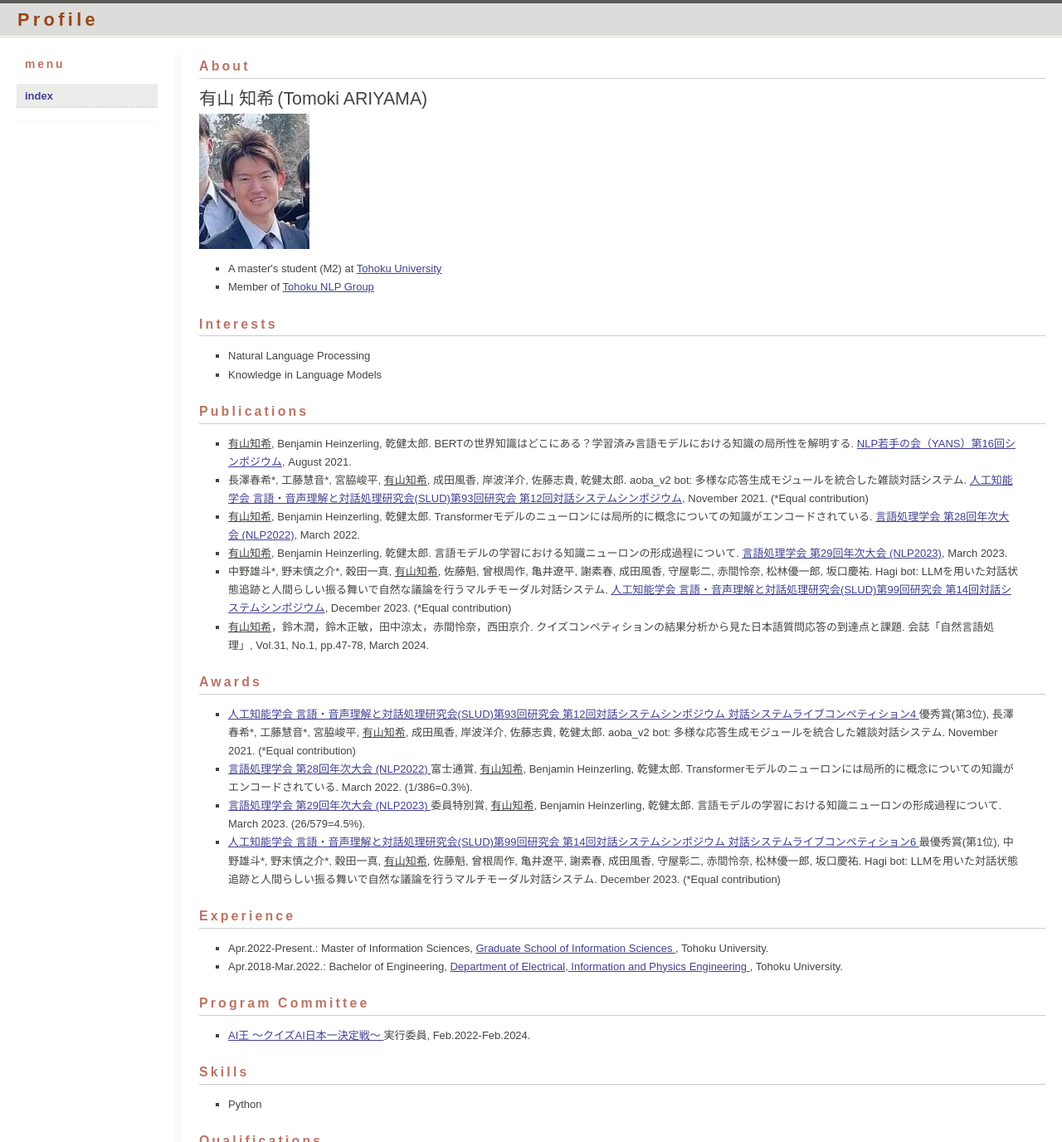
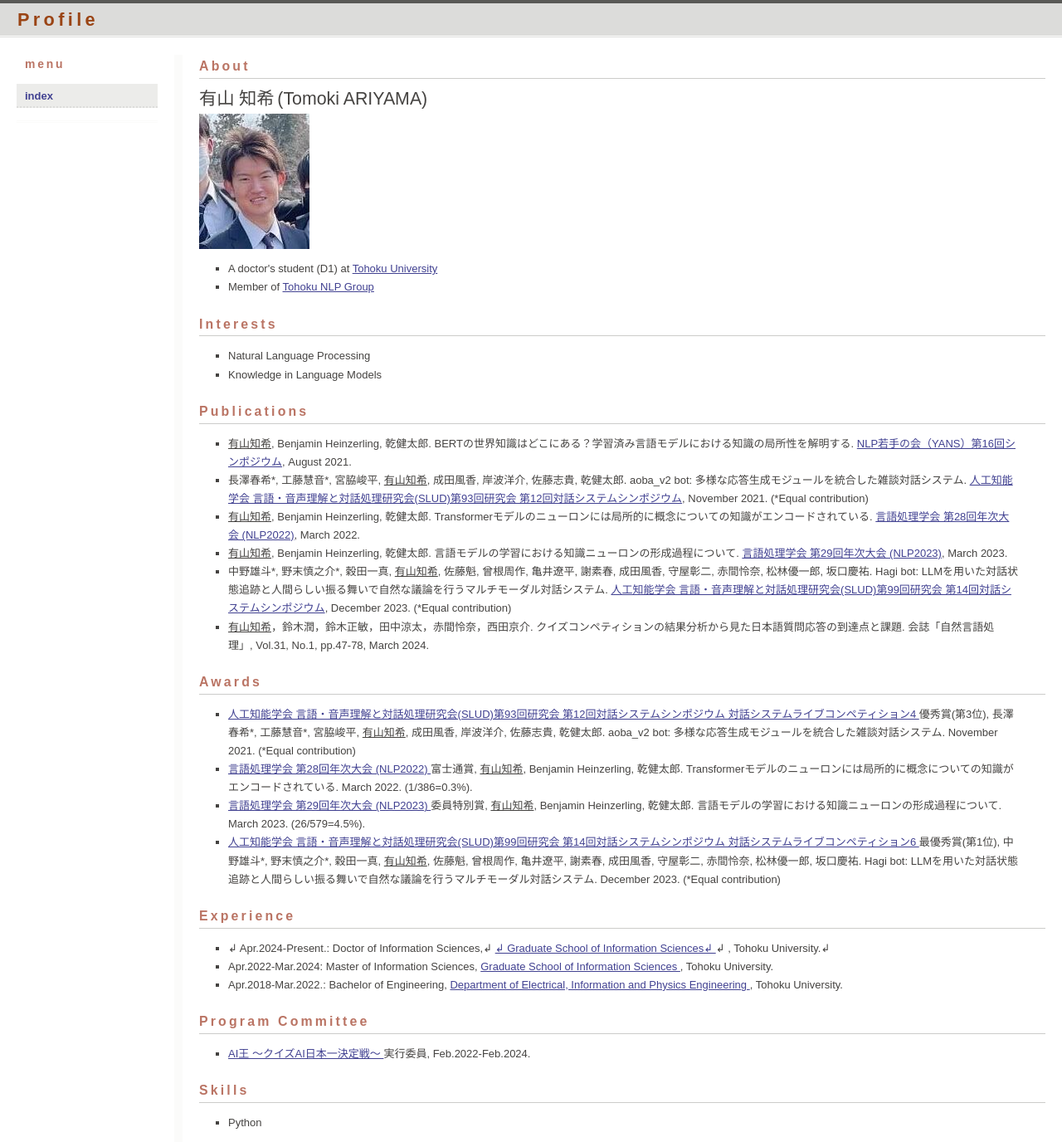
Before and after one commit to tomokiariyama/tomokiariyama.github.io, a plain HTML site: page index.html in a window 1280 px wide. Shown: the top 1376 px of the page at 83% size. Drawn offline with Linux system fonts and the light colour scheme.

Commit message:
updated index.html

```diff
--- a/index.html
+++ b/index.html
@@ -55,7 +55,7 @@
 </p>
 <p>
   <ul type="circle">
-    <li>A master's student (M2) at <a href="https://www.tohoku.ac.jp/en/">Tohoku University</a></li>
+    <li>A doctor's student (D1) at <a href="https://www.tohoku.ac.jp/en/">Tohoku University</a></li>
     <li>Member of <a href="https://www.nlp.ecei.tohoku.ac.jp/">Tohoku NLP Group</a></li>
   </ul>
 </p>
@@ -163,8 +163,15 @@
 <div class="text">
 <p>
   <ul type="circle">
+    <li>↲
+      Apr.2024-Present.: Doctor of Information Sciences,↲
+      <a href="https://www.is.tohoku.ac.jp/en/">↲
+        Graduate School of Information Sciences↲
+      </a>↲
+      , Tohoku University.↲
+    </li>
     <li>
-      Apr.2022-Present.: Master of Information Sciences,
+      Apr.2022-Mar.2024: Master of Information Sciences,
       <a href="https://www.is.tohoku.ac.jp/en/">
         Graduate School of Information Sciences
       </a>
```
